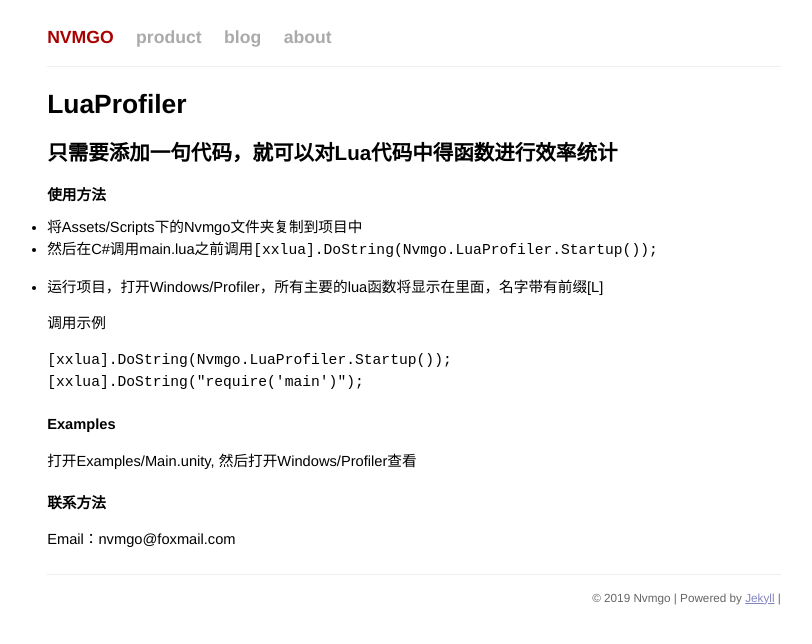
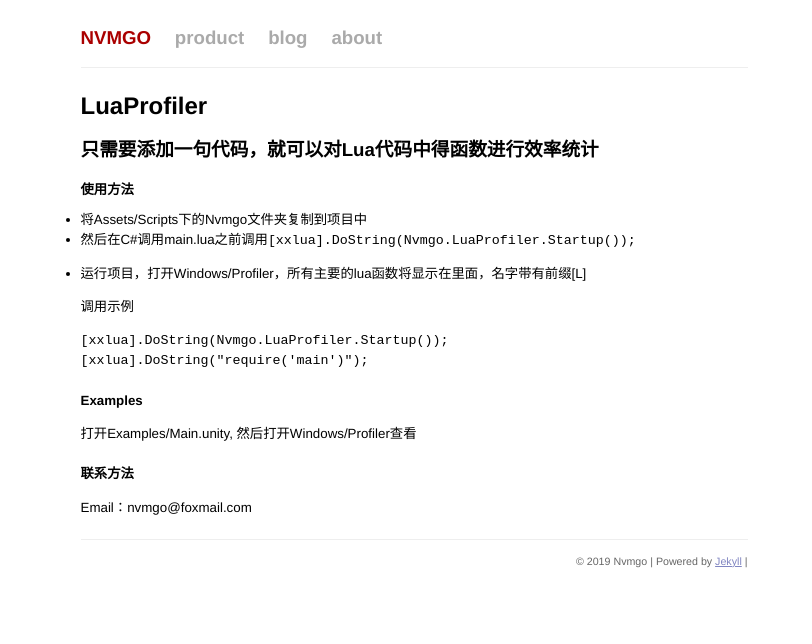
Before and after one commit to nvmgo/nvmgo.github.io, a Jekyll site: the page built from index.md, in a window 1280 px wide. Shown: the top 644 px of the page, without its empty margins (226-1038 px from the left). Built offline with Jekyll 4.4.1, drawn with Linux system fonts in a browser that asks for light colours; comment, search, counter and statistics services are not loaded; our own code applies the rules of GitHub Pages for plain Markdown files.

Commit message:
Update screen.css

```diff
--- a/assets/css/screen.css
+++ b/assets/css/screen.css
@@ -94,7 +94,7 @@
 /*****************************************************************************/
 
 .site {
-  font-size: 110%;
+  font-size: 100%;
   text-align: justify;
   width: 86%;
   max-width: 50em;
@@ -104,7 +104,7 @@
 
 .title {
   color: #a00;
-  font-size: 120%;
+  font-size: 140%;
   font-weight: bold;
   margin-top: 1.5em;
   margin-bottom: 1.5em;
```
